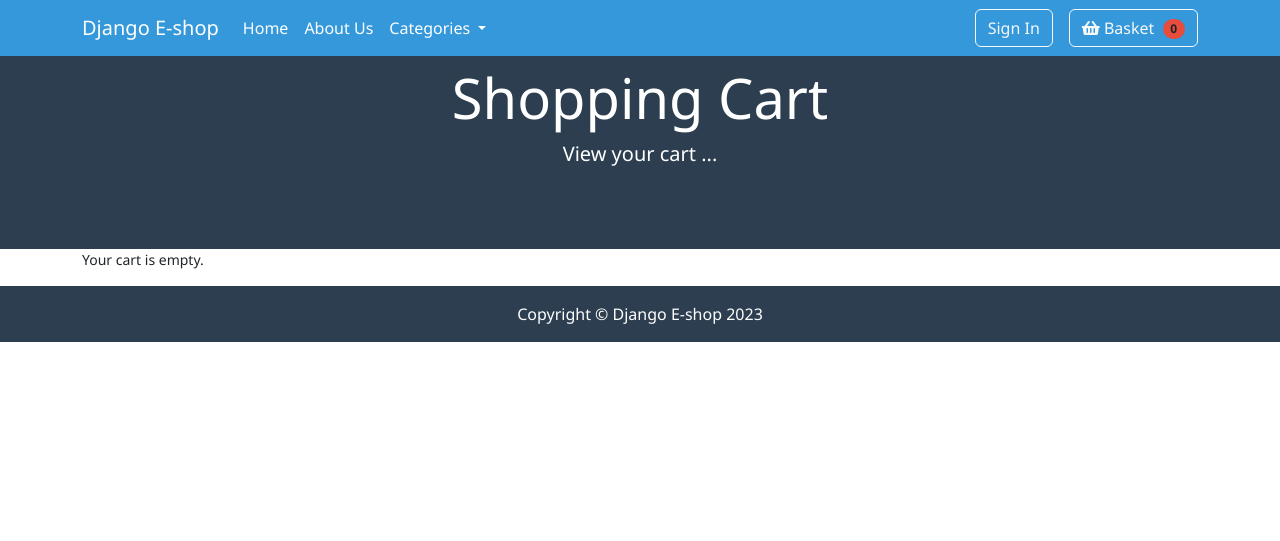
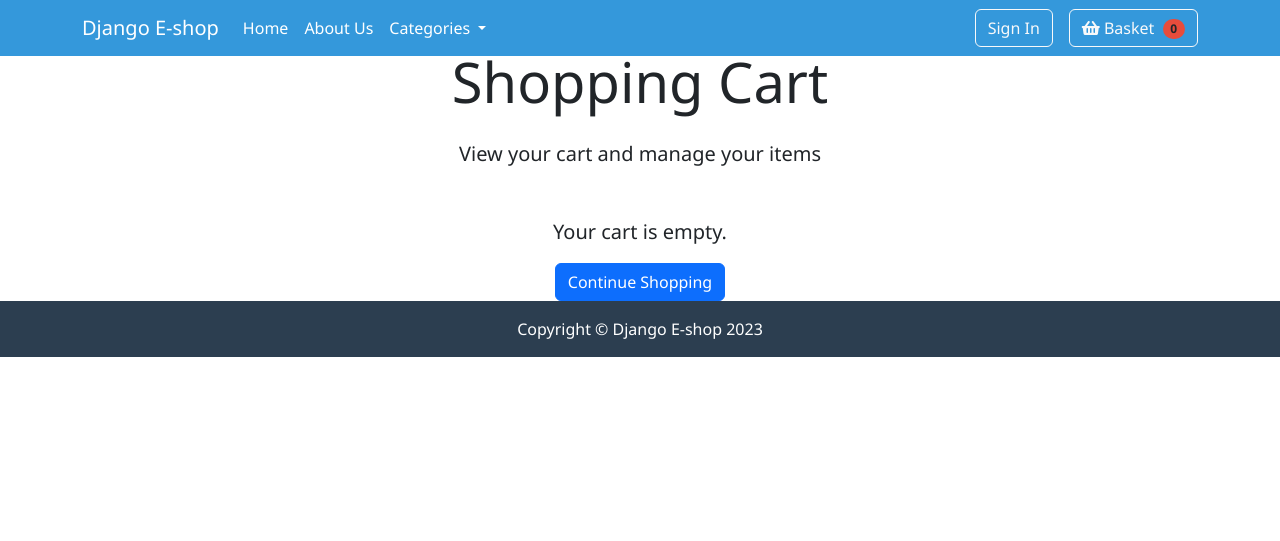
Before and after one commit to nathan-cool/E-commerce, a Django app: page /cart/summary/ in a window 1280 px wide. Shown: the top 541 px of the page. Before the commit the page ends 342 px from the top, so only its background shows below. Run offline with Django 5.2, Linux system fonts and the light colour scheme.

Commit message:
Refactor summary.html to improve layout and functionality

```diff
--- a/cart/templates/summary.html
+++ b/cart/templates/summary.html
@@ -1,27 +1,42 @@
 {% extends 'base.html' %}
 {% load static %}
+
 {% block content %}
-<div class="jumbotron text-center">
-	<h1 class="display-4">Shopping Cart</h1>
-	<p class="lead">View your cart ...</p>
+<div class="container mt-5">
+    <div class="row">
+        <div class="col-12">
+            <h1 class="display-4 text-center mb-4">Shopping Cart</h1>
+            <p class="lead text-center mb-5">View your cart and manage your items</p>
         </div>
-<div class="container">
+    </div>
+
     {% if products %}
-	<table class="table">
-		<thead>
+    <div class="row">
+        <div class="col-12">
+            <div class="table-responsive">
+                <table class="table table-hover">
+                    <thead class="table-light">
                         <tr>
+                            <th>Image</th>
                             <th>Product</th>
                             <th>Quantity</th>
                             <th>Price</th>
                             <th>Total</th>
+                            <th>Actions</th>
                         </tr>
                     </thead>
                     <tbody>
                         {% for product in products %}
                         <tr>
-				<td>{{ product.name }}</td>
                              <td>
-					<select class="form-select" aria-label="Quantity select" id="select{{product.id}}">
+                        <div class="d-flex align-items-center">
+                            <img src="{{product.image}}" alt="{{ product.name }}" class="img-thumbnail me-3" style="max-width: 100px; max-height: 100px; object-fit: cover;">
+                            <span>{{ product.name }}</span>
+                        </div>
+                    </td>
+                            <td class="align-middle">{{ product.name }}</td>
+                            <td class="align-middle">
+                                <select class="form-select" aria-label="Quantity select" id="select{{product.id}}" style="max-width: 100px;">
                                     {% for key, value in quantities.items %}
                                         {% if key == product.id|slugify %}
                                             <option selected>{{ value.quantity }}</option>
@@ -32,35 +47,46 @@
                                     <option value="3">3</option>
                                 </select>
                             </td>
-				<td>
-					€{{ product.price }}
-					<button type="button" class="btn btn-bg-secondary update-cart" data-product-id="{{product.id}}">
-						Update cart
-					</button>
-					<button type="button" class="btn btn-bg-bg-danger delete-item" data-product-id="{{product.id}}">
-						Delete
-					</button>
-				</td>
-				<td>
+                            <td class="align-middle">
                                 {% if product.is_sale %}
-					<div class="badge bg-danger">Sale</div>
-					<p>
-						<strike>€{{ product.price }}</strike><br />
+                                <span class="badge bg-danger">Sale</span>
+                                <p class="mb-0">
+                                    <strike>€{{ product.price }}</strike><br>
                                     €{{ product.sale_price }}
                                 </p>
                                 {% else %}
-					<p>€{{ product.price }}</p>
+                                <p class="mb-0">€{{ product.price }}</p>
                                 {% endif %}
+                            </td>
+                            <td class="align-middle">€{{ product.price }}</td>
+                            <td class="align-middle">
+                                <button type="button" class="btn btn-sm btn-outline-primary update-cart me-2" data-product-id="{{product.id}}">
+                                    Update
+                                </button>
+                                <button type="button" class="btn btn-sm btn-outline-danger delete-item" data-product-id="{{product.id}}">
+                                    Delete
+                                </button>
                             </td>
                         </tr>
                         {% endfor %}
                     </tbody>
                 </table>
-	<div class="text-end">
-		<h4 id='total_price'>Grand Total: €{{ cart.get_total_price }}</h4>
+            </div>
+        </div>
+    </div>
+    <div class="row mt-4">
+        <div class="col-12 text-end">
+            <h4 id='total_price' class="mb-4">Grand Total: €{{ cart.get_total_price }}</h4>
+            <a href="#" class="btn btn-primary btn-lg">Proceed to Checkout</a>
+        </div>
     </div>
     {% else %}
-	<p>Your cart is empty.</p>
+    <div class="row">
+        <div class="col-12 text-center">
+            <p class="lead">Your cart is empty.</p>
+            <a href="{% url 'product_list' %}" class="btn btn-primary">Continue Shopping</a>
+        </div>
+    </div>
     {% endif %}
 </div>
 
```
Also changed, not shown: db.sqlite3. Lines whose indentation alone changed are shown as unchanged.
